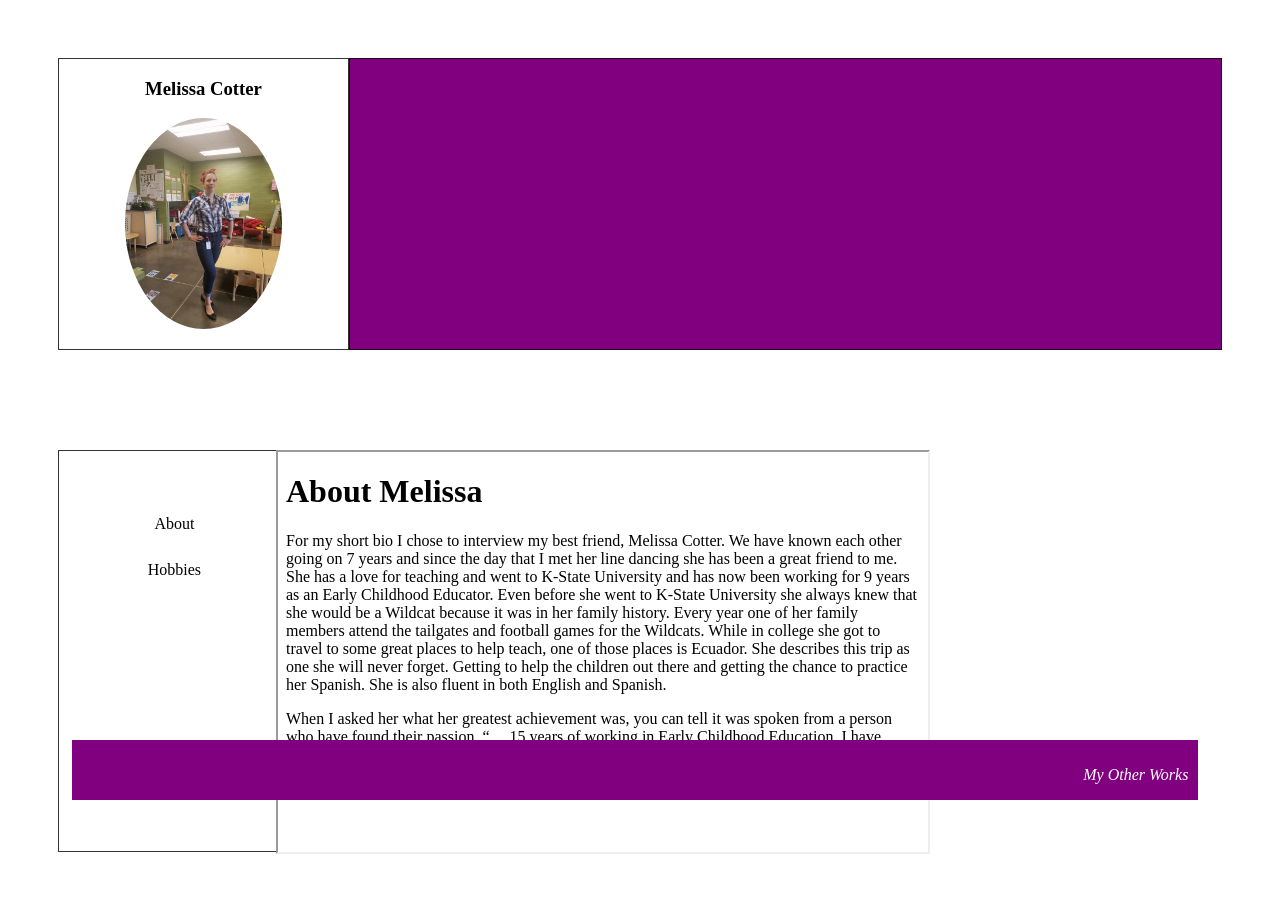
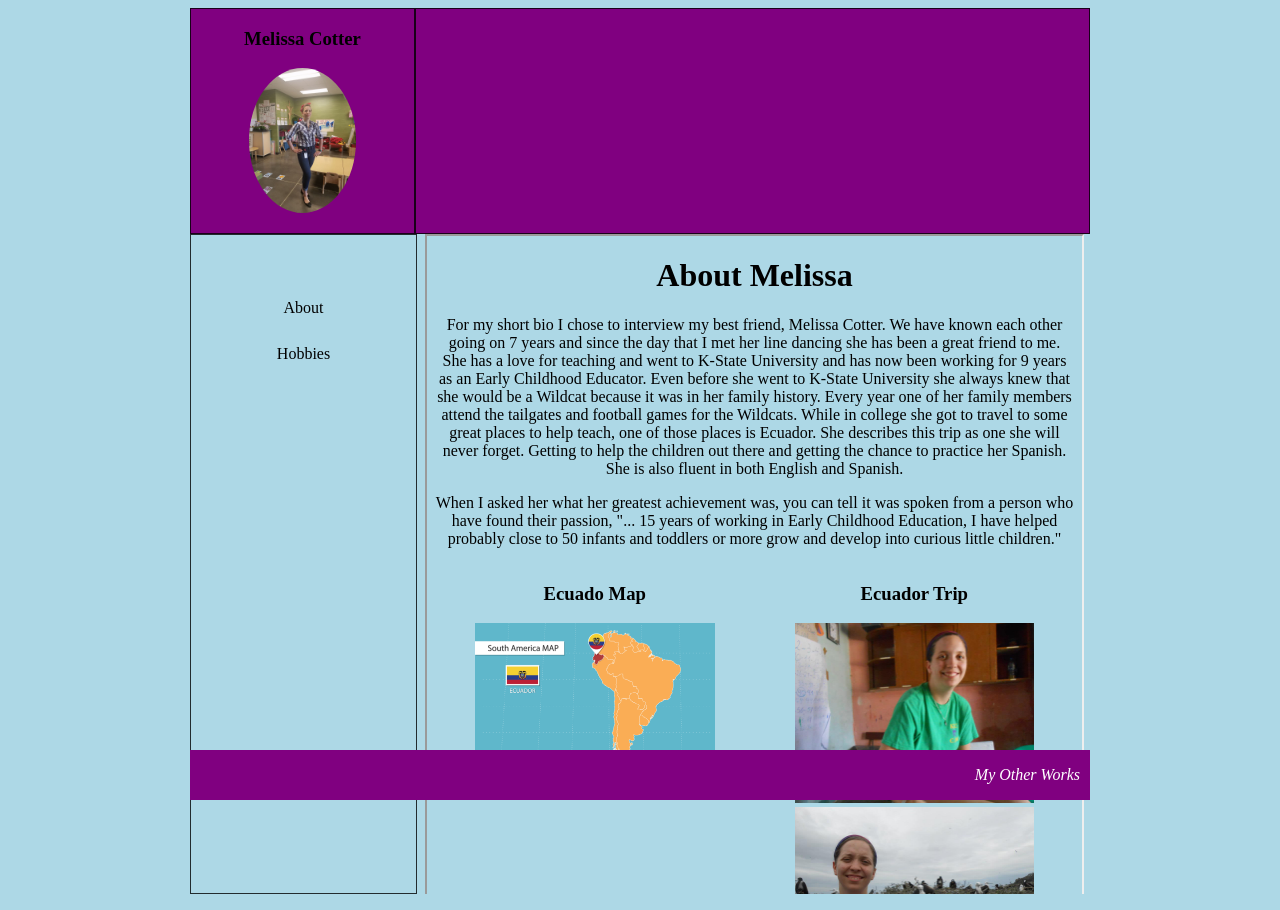
Before and after one commit to donnellperkins/bioSite, a plain HTML site: page index.html in a window 1280 px wide. Drawn offline with Linux system fonts and the light colour scheme.

Commit message:
Updated Everything to fitbetter

```diff
--- a/about.html
+++ b/about.html
@@ -15,8 +15,27 @@
             While in college she got to travel to some great places to help teach, one of those places is Ecuador. She describes this trip as one she will never forget. Getting to help the children out there and getting the chance to practice her Spanish. She is also fluent in both English and Spanish.
         </p>
         <p>
-        When I asked her what her greatest achievement was, you can tell it was spoken from a person who have found their passion, “… 15 years of working in Early Childhood Education, I have helped probably close to 50 infants and toddlers or more grow and develop into curious little children.”
+            When I asked her what her greatest achievement was, you can tell it was spoken from a person who have found their passion, "... 15 years of working in Early Childhood Education, I have helped probably close to 50 infants and toddlers or more grow and develop into curious little children."
         </p>
+        <div id="container">
+            <div id="image-gallery">
+                <div class="grid-container1">
+                    <div class="grid-item">
+                        <h3>Ecuado Map</h3>
+                        <figure>
+                            <img src="images/ecuador_map.jpg" alt= "map" style="width: 100%;">
+                        </figure>
+                    </div>
+                    <div class="grid-item">
+                        <h3>Ecuador Trip</h3>
+                        <figure>
+                            <img src="images/ecuador.jpg" alt= "ecuador 1" style="width: 100%;">
+                            <img src="images/ecuador2.jpg" alt= "ecuador 2" style="width: 100%;">
+                        </figure>
+                    </div>
+                </div>
+            </div>
+        </div>
     </body>
 
 </html>
--- a/bioSite.css
+++ b/bioSite.css
@@ -1,5 +1,9 @@
 body {
-  background-color: white;
+  background-color: lightblue;
+  display: block;
+  grid-template-columns: auto auto auto auto 300px;
+  overflow: hidden;
+  text-align: center;
 }
 
 header {
@@ -8,12 +12,31 @@ header {
 .grid-container {
   display: inline-grid;
   grid-template-columns: 1fr 3fr;
-  padding: 50px;
+  padding: 0px 50px 0px 50px;
+  min-width: 900px;
+  min-height: 100px;
+  max-width: 900px;
+}
+
+h3 {
+  text-align: center;
+}
+
+.grid-container1 {
+  display: inline-grid;
+  grid-template-columns: auto auto auto;
+
+}
+
+.grid-item {
+  border: 1px none rgba(0, 0, 0, 0.8);
+  text-align: center;
 }
 
 .grid-item-1 {
   border: 1px solid rgba(0, 0, 0, 0.8);
   text-align: center;
+  background-color: purple;
 }
 
 #profile {
@@ -27,12 +50,22 @@ header {
   padding: 20px;
 }
 
+.contents {
+  display: inline-grid;
+  grid-template-columns: 1fr 400fr ;
+  padding: 0px 50px 0px 50px;
+  width: 100%;
+  min-width: 900px;
+  min-height: 655px;
+  max-width: 900px;
+  max-height: 655px;
+}
+
 #sidebar {
-  height: 300px;
-  width: 60%;
+  width: 225px;
   border: 1px solid rgba(0, 0, 0, 0.8);
   float: left;
-  padding: 50px;
+  padding: 50px 0px 0px 0px;
 }
 
 #sidebar a {
@@ -41,7 +74,6 @@ header {
   text-align: center;
   padding: 14px 16px;
   text-decoration: none;
-  overflow: visible;
 }
 .sidebar-content {
   text-align: center;
@@ -52,34 +84,40 @@ header {
 }
 
 #display {
-  height: 400px;
+  height: 100%;
   width: 100%;
   float: right;
-  overflow: visible;
+}
+/* Controls outside of the box */
+.display-contents {
+  overflow: auto;
+  width: 675px;
+  height: 660px;
 }
 
-.display-content {
-  padding: 20px;
+/* Controls what you can see in the frame */
+.display-contents iframe{
+  width: 655px;
+  height: 750px;
 }
 
 footer {
   background-color: purple;
   position: absolute;
+  width: 900px;
+  height: 50px;
   bottom: 0;
-  width: 88%;
-  margin-left: 5%;
-  height: 60px!important;
 }
 
 footer p {
   color: white;
   font-weight: 400;
   float: right;
-  padding: 10px;
   font-style: italic;
 }
 
 footer a {
   text-decoration: none;
   color: white;
+  padding: 10px;
 }
--- a/index.html
+++ b/index.html
@@ -20,7 +20,7 @@
             </div>
         </div>
     </header>
-    <div class="grid-container">
+    <div class="contents">
         <div id="sidebar">
             <div class="sidebar-content">
                 <a href="about.html" target="displayhere">About</a>
@@ -29,17 +29,16 @@
         </div>
         <div id="display">
             <div class="display-contents">
-                <iframe src="about.html" name="displayhere" height="400" width="650" title="display-contents-box"></iframe>
+                <iframe src="about.html" name="displayhere" title="display-contents-box"></iframe>
             </div>
         </div>
-    </div>
-
-
-    <footer>
+        <footer>
         <p>
             <a href="https://donnellperkins.github.io/csd-340/">My Other Works</a>
         </p>
     </footer>
+    </div>
+
 </body>
 
 </html>
```
Also changed, not shown: hobbies.html (+25 -1 lines), 1 other file. Lines whose indentation alone changed are shown as unchanged.
